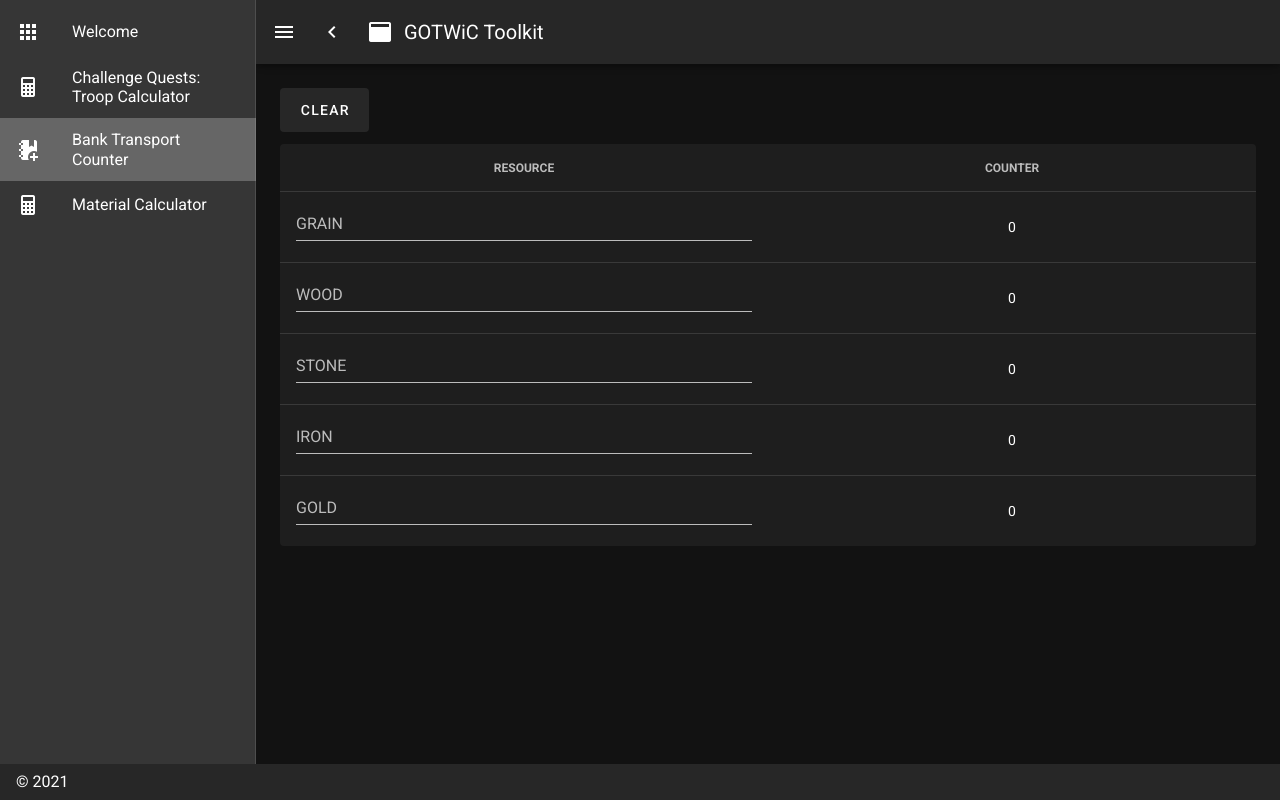
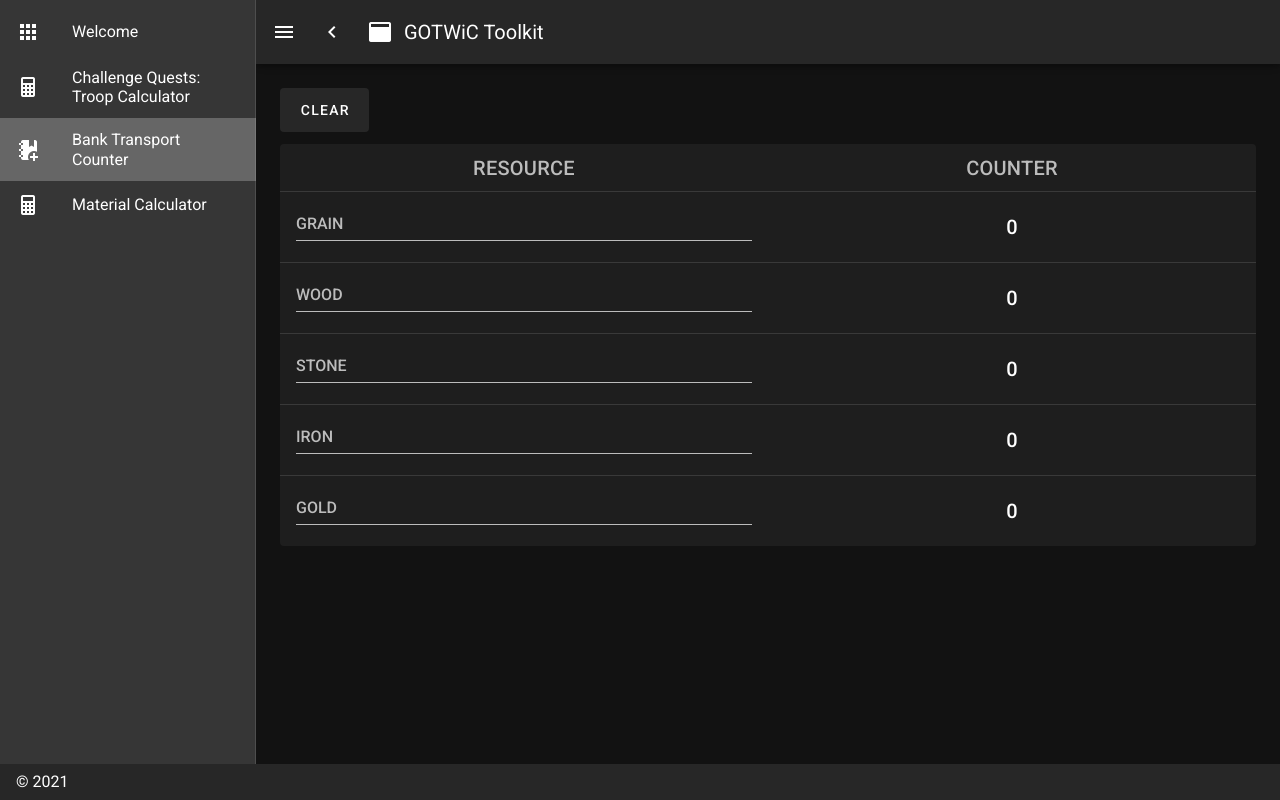
Before and after one commit to cjcanlas01/gotwic-toolkit, a Nuxt app: page /bank-transport-counter in a window 1280 px wide. Built offline with nearby package versions, Linux system fonts and the light colour scheme.

Commit message:
style: increase font size of bank transport counter page

```diff
--- a/pages/bank-transport-counter.vue
+++ b/pages/bank-transport-counter.vue
@@ -6,20 +6,21 @@
     <v-simple-table>
       <thead>
         <tr>
-          <th class="text-center" width="50%">RESOURCE</th>
-          <th class="text-center">COUNTER</th>
+          <th class="text-center text-h6" width="50%">RESOURCE</th>
+          <th class="text-center text-h6">COUNTER</th>
         </tr>
       </thead>
       <tbody>
         <tr v-for="(item, index) in resource" :key="index">
           <td>
             <v-text-field
+              class="text-h6"
               v-model="item.counter"
               :label="item.label"
               @keyup="computeResourceCounter(index)"
             ></v-text-field>
           </td>
-          <td class="text-center">
+          <td class="text-center text-h6">
             <span>{{ item.result }}</span>
           </td>
         </tr>
```
